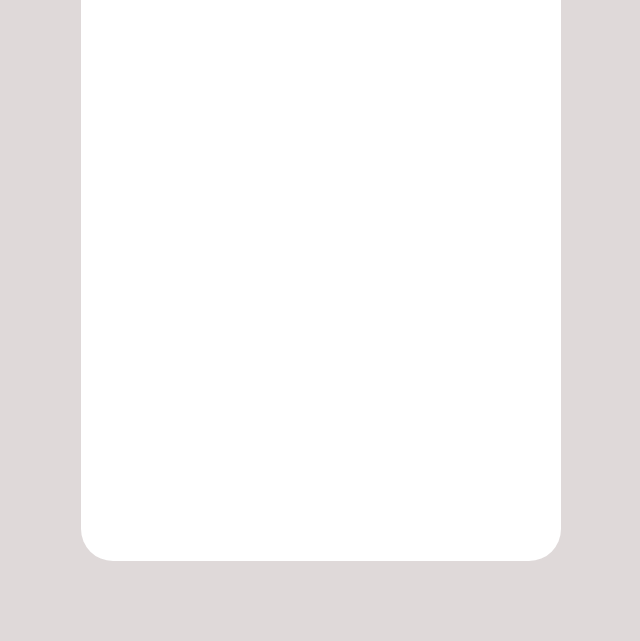
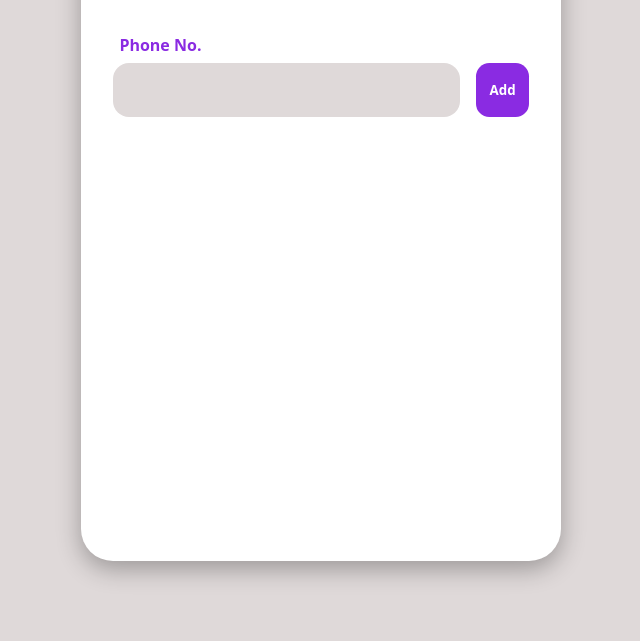
Before and after one commit to dagimg-dot/JS-Feature-Collections, a plain HTML site: page Dynamic-InputField/index.html in a window 1280 px wide. Shown: the part 159-800 px from the top of the page, without its empty margins (319-959 px from the left). Drawn offline with Linux system fonts and the light colour scheme.

Commit message:
finish style for the main container

```diff
--- a/Dynamic-InputField/styles.css
+++ b/Dynamic-InputField/styles.css
@@ -1,9 +1,23 @@
+:root {
+  --background-color: rgb(223, 217, 217);
+  --box-shadow: 0 .5rem 1.5rem rgba(0, 0, 0, .3);
+  --text-color: blueviolet
+}
+
 * {
   margin: 0;
-  background-color: rgb(223, 217, 217);
+  padding: 0;
+  box-sizing: border-box;
+  outline: none;
+  border: none;
+  text-decoration: none;
+  text-transform: capitalize;
+  font-family: system-ui, -apple-system, BlinkMacSystemFont, 'Segoe UI', Roboto, Oxygen, Ubuntu, Cantarell, 'Open Sans', 'Helvetica Neue', sans-serif;
+  font-weight: 600;
 }
 
 html {
+  background-color: var(--background-color);
   display: flex;
   justify-content: center;
   align-items: center;
@@ -15,4 +29,46 @@ html {
   width: 30em;
   height: 40em;
   border-radius: 2em;
+  box-shadow: var(--box-shadow);
 }
+
+.main {
+  display: flex;
+  flex-direction: column;
+  justify-content: center;
+  margin: 2em;
+}
+
+h1 {
+  text-align: center;
+  color: var(--text-color);
+  padding: 1rem;
+}
+
+.input-field {
+  display: flex;
+  gap: 1em;
+}
+
+label {
+  color: var(--text-color);
+  font-weight: 700;
+  padding: 0.4rem 0.4rem;
+}
+
+button {
+  color: white;
+  background-color: var(--text-color);
+  padding: 1em;
+  border-radius: 1em;
+  cursor: pointer;
+}
+
+input[type=text] {
+  width: 90%;
+  padding: 1em;
+  border-radius: 1em;
+  background-color: var(--background-color);
+  color: var(--text-color);
+  font-size: medium;
+}
```
